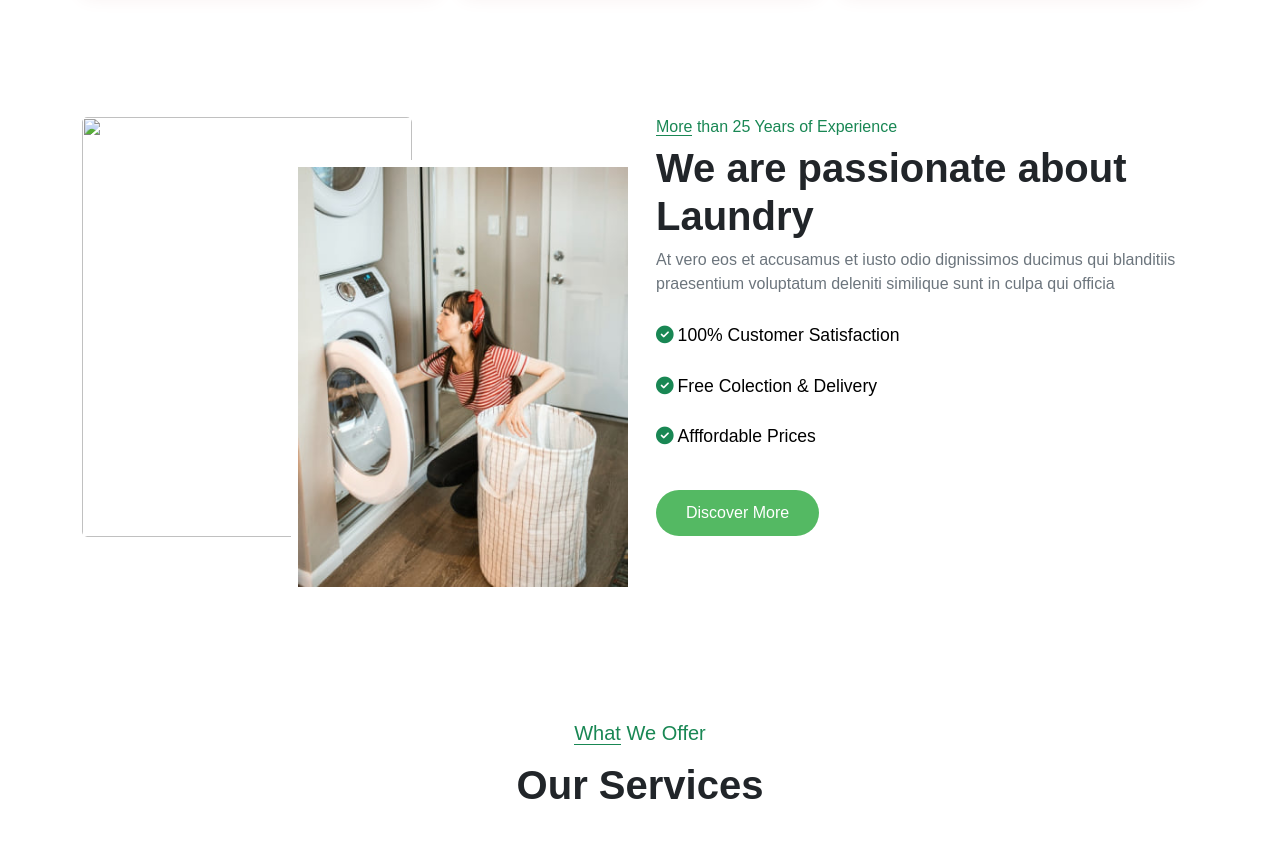
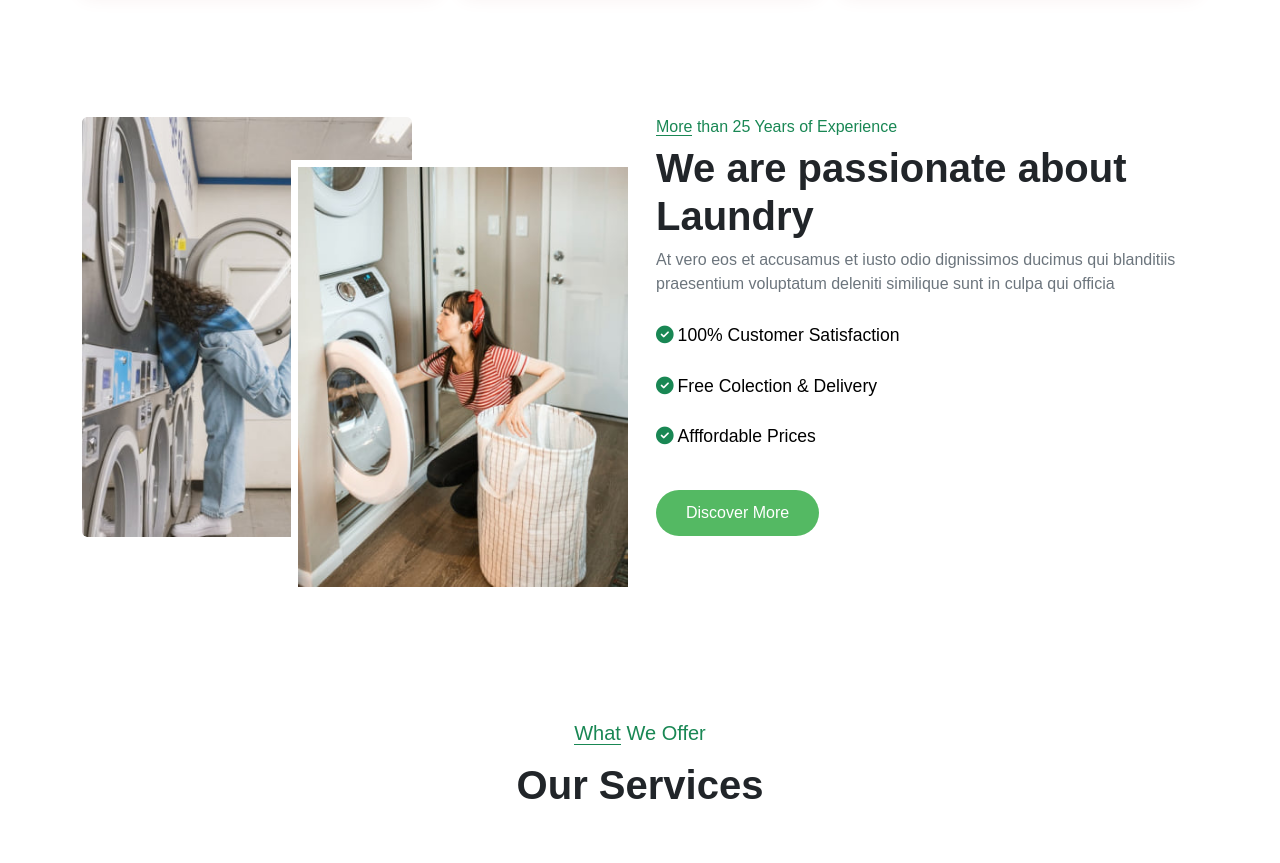
Before and after one commit to myprofile-karan/mylaundrysite, a plain HTML site: page index.html in a window 1280 px wide. Shown: the part 1103-1966 px from the top of the page. Drawn offline with Linux system fonts and the light colour scheme.

Commit message:
updaitng index file

```diff
--- a/index.html
+++ b/index.html
@@ -112,7 +112,7 @@
     <div class="row py-5 gy-3">
       <div class="col-12 col-sm-8 col-md-6 mx-auto">
         <div class="myimg">
-          <img src="./img/one.JPG" class="img1 img img-fluid" alt="">
+          <img src="./img/one.JPEG" class="img1 img img-fluid" alt="">
           <img src="./img/two.JPEG" class="img2 img img-fluid" alt="">
         </div>
       </div>
```
